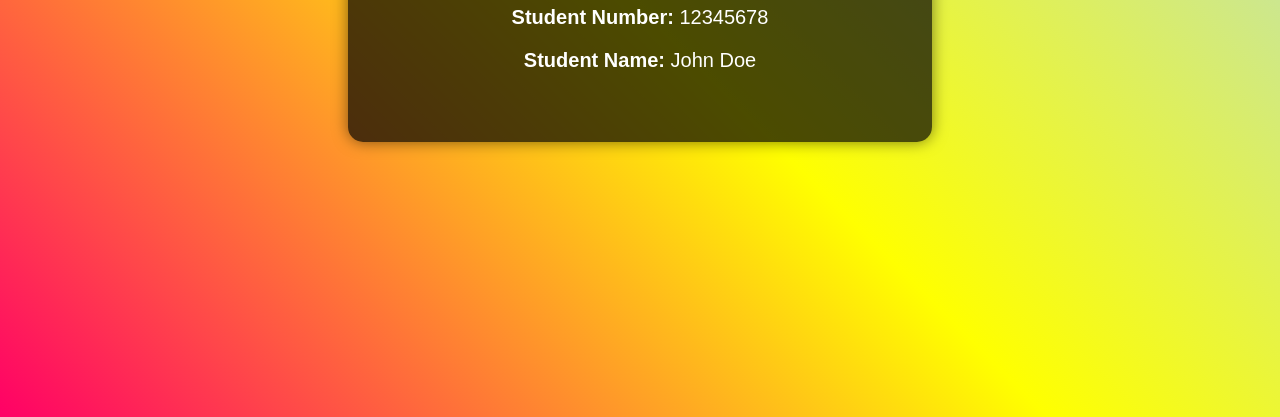
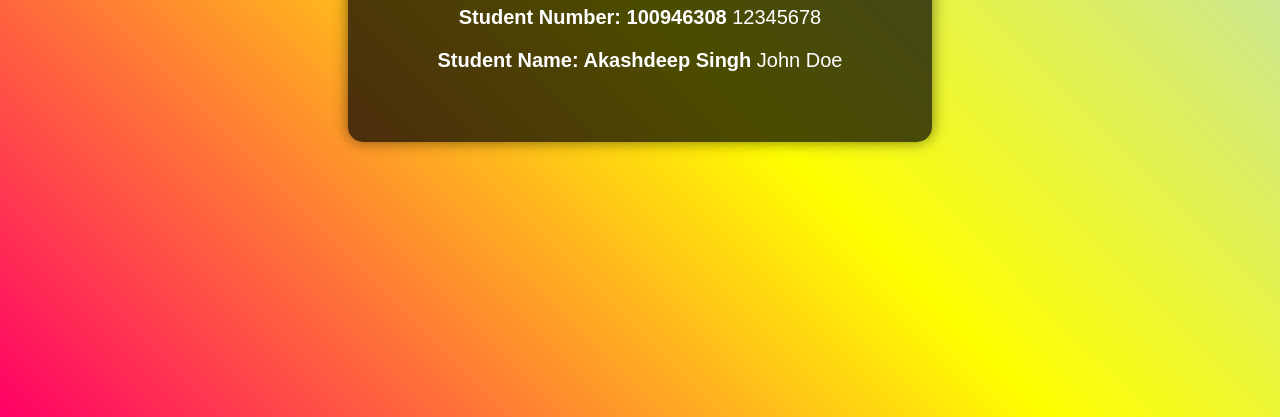
Before and after one commit to akashbal7/mid-term-100946308, a plain HTML site: page index.html in a window 1280 px wide. Shown: the part 399-816 px from the top of the page. Drawn offline with Linux system fonts and the light colour scheme.

Commit message:
second commit

```diff
--- a/index.html
+++ b/index.html
@@ -31,8 +31,8 @@
 <body>
     <div class="container">
         <h1>Welcome to My Midterm Server!</h1>
-        <p><strong>Student Number:</strong> 12345678</p>
-        <p><strong>Student Name:</strong> John Doe</p>
+        <p><strong>Student Number: 100946308</strong> 12345678</p>
+        <p><strong>Student Name: Akashdeep Singh</strong> John Doe</p>
     </div>
 </body>
 </html>
```
